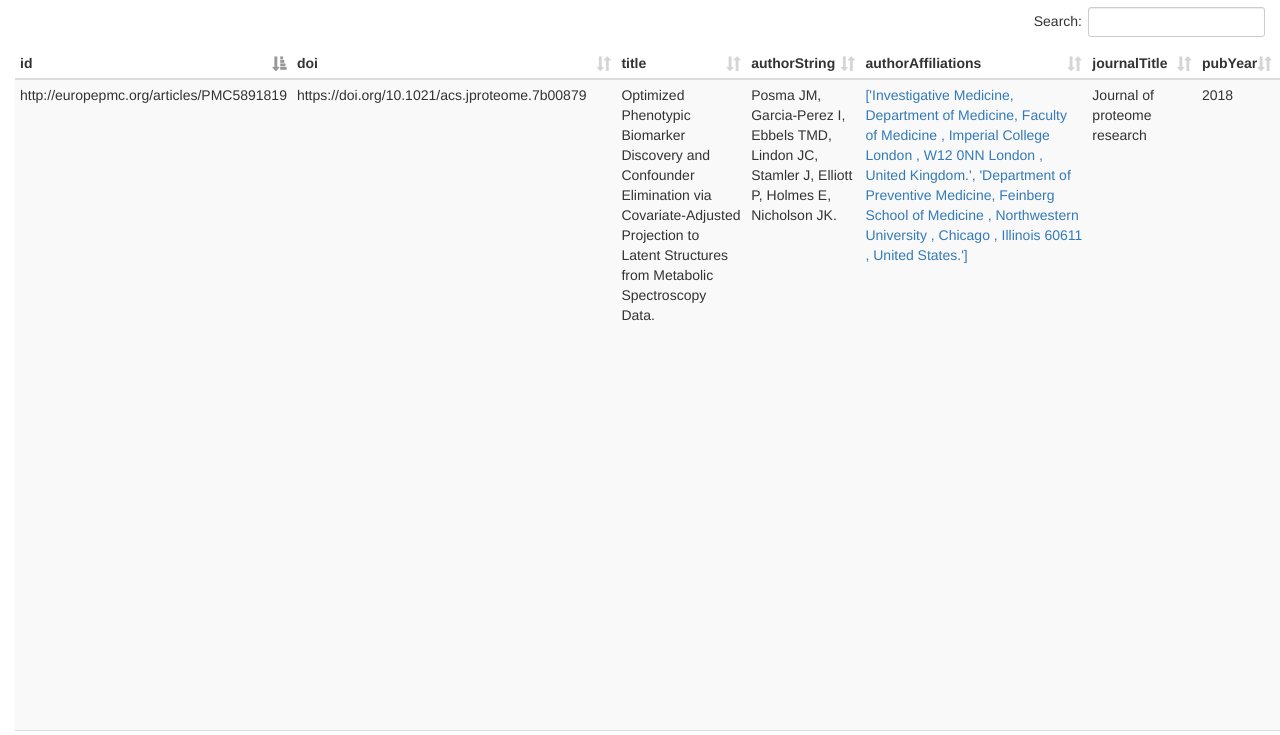
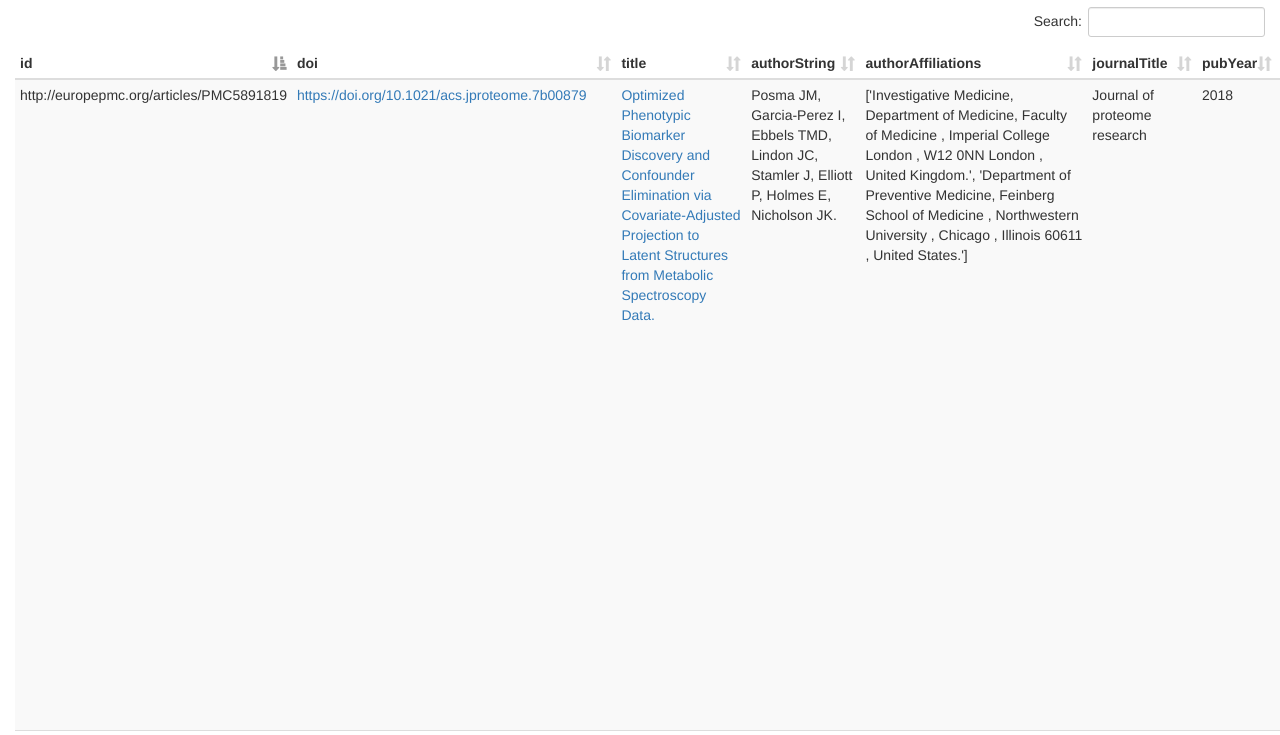
Before and after one commit to shahria73/papers, a plain HTML site: page index.html in a window 1280 px wide. Shown: the part 56-791 px from the top of the page. Drawn offline with Linux system fonts and the light colour scheme.

Commit message:
Deploy HDR-UK/papers to github.com/HDR-UK/papers.git:gh-pages

```diff
--- a/index.html
+++ b/index.html
@@ -61,7 +61,7 @@
         allow_download: true,
         csv_options: {separator: ',', delimiter: '"'},
         datatables_options: {"paging": false},
-        custom_formatting: [[4, format_link]]
+        custom_formatting: [[1, format_link],[2, format_link]]
       });
     </script>
   </body>
```
